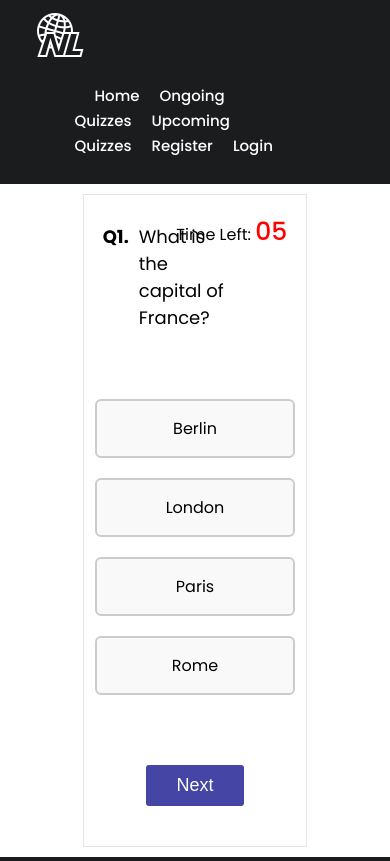
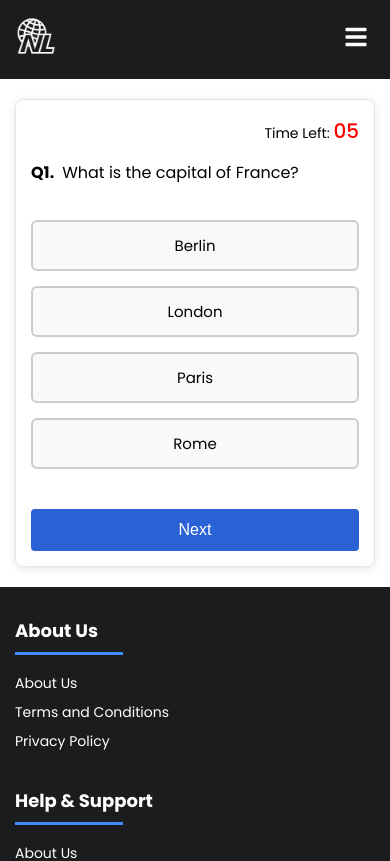
Before and after one commit to ripon-coder/react-learn, a React (Vite) app: page /quiz/1 in a window 390 px wide. Shown: the top 861 px of the page. Built offline with nearby package versions, Linux system fonts and the light colour scheme; sample sign-in values are in the browser's storage.

Commit message:
responsive done

```diff
--- a/package.json
+++ b/package.json
@@ -12,6 +12,7 @@
   "dependencies": {
     "react": "^19.1.0",
     "react-dom": "^19.1.0",
+    "react-icons": "^5.5.0",
     "react-responsive-carousel": "^3.2.23",
     "react-router-dom": "^7.7.1",
     "react-toastify": "^11.0.5"
--- a/src/components/category/Category.css
+++ b/src/components/category/Category.css
@@ -1,10 +1,11 @@
-.category-main{
+.category-main {
     color: #fff;
     display: flex;
     justify-content: space-between;
     width: 100%;
 }
-.category{
+
+.category {
     margin-top: 30px;
     margin-bottom: 10px;
     flex-basis: 23%;
@@ -13,11 +14,13 @@
     justify-content: center;
     align-items: center;
 }
-.category i{
+
+.category i {
     font-size: 28px;
     color: #2A62D6;
 }
-.category h1{
+
+.category h1 {
     margin-top: 15px;
     font-size: 18px;
     text-align: center;
@@ -25,21 +28,25 @@
     margin-bottom: 1px;
     color: #2A62D6;
 }
-.category p{
+
+.category p {
     text-align: justify;
     font-size: 13px;
     word-spacing: -2px;
 }
-.category img{
+
+.category img {
     width: 100%;
 }
-.btnGroup{
+
+.btnGroup {
     display: flex;
-    justify-content:space-between;
+    justify-content: space-between;
     gap: 10px;
     margin-top: 15px;
 }
-.btn{
+
+.btn {
     background-color: rgb(69, 69, 165);
     color: #fff;
     padding: 10px;
@@ -49,7 +56,8 @@
     border-radius: 3px;
     cursor: pointer;
 }
-.btnlist{
+
+.btnlist {
     display: flex;
     gap: 15px;
     justify-content: center;
@@ -57,7 +65,8 @@
     margin-top: 15px;
     padding-bottom: 50px;
 }
-.btnlist button{
+
+.btnlist button {
     padding: 10px;
     color: #fff;
     background-color: rgb(69, 69, 165);
@@ -68,3 +77,25 @@
     margin-left: 5px;
     margin-right: 5px;
 }
+
+/* Responsive styles */
+@media (max-width: 768px) {
+    .container{
+        max-width: 100% !important;
+    }
+    .category-main {
+        flex-direction: column;
+    }
+    .category{
+        border-bottom: 0.6px solid rgba(184, 182, 182, 0.4);
+        padding-bottom: 50px;
+    }
+    .category:last-child{
+        border: none;
+        padding-bottom: 0px;
+    }
+    .btnlist button {
+        font-size: 15px;
+        font-weight: 500;
+    }
+}
--- a/src/components/footer/Footer.css
+++ b/src/components/footer/Footer.css
@@ -35,3 +35,15 @@
     font-size: 14px;
     padding-top: 8px;
 }
+
+@media (max-width: 768px) {
+    .footerSection{
+        flex-direction: column;
+    }
+    .eachfooterSection:first-child{
+        margin-top: 0px;
+    }
+    .eachfooterSection{
+        margin-top: 35px;
+    }
+}
--- a/src/components/footer/Footer.jsx
+++ b/src/components/footer/Footer.jsx
@@ -5,7 +5,7 @@ export default function Footer() {
       <div className="footer">
         <div className="container">
           <div className="footerSection">
-            <div>
+            <div className="eachfooterSection">
               <h2>About Us</h2>
               <ul>
                 <li>About Us</li>
@@ -13,7 +13,7 @@ export default function Footer() {
                 <li>Privacy Policy</li>
               </ul>
             </div>
-            <div>
+            <div className="eachfooterSection">
               <h2>Help & Support</h2>
               <ul>
                 <li>About Us</li>
@@ -21,7 +21,7 @@ export default function Footer() {
                 <li>Privacy Policy</li>
               </ul>
             </div>
-            <div>
+            <div className="eachfooterSection">
               <h2>Quick Links</h2>
               <ul>
                 <li>About Us</li>
@@ -29,7 +29,7 @@ export default function Footer() {
                 <li>Privacy Policy</li>
               </ul>
             </div>
-            <div>
+            <div className="eachfooterSection">
               <h2>Download Our App</h2>
               <ul>
                 <li>About Us</li>
--- a/src/components/login/Login.css
+++ b/src/components/login/Login.css
@@ -3,10 +3,10 @@
     display: flex;
     justify-content: center;
     align-items: center;
-    height: 80vh; /* center vertically */
-    background-color: #121212; /* optional dark background */
     padding: 20px;
     box-sizing: border-box;
+    margin-top: 30px;
+    margin-bottom: 30px;
 }
 
 /* Main form container */
@@ -87,3 +87,7 @@
     font-size: 13px;
     color: #ccc;
 }
+
+@media (max-width: 768px) {
+
+}
--- a/src/components/navbar/Navbar.css
+++ b/src/components/navbar/Navbar.css
@@ -1,17 +1,81 @@
-.navbar{
-    color: #fff;
+/* Base styles */
+.navbar {
+    background: #1a1c1d;
+    color: white;
+    padding: 1rem;
+    position: relative;
+    z-index: 100;
+  }
+
+  .nav-container {
     display: flex;
-    flex-wrap: wrap;
+    justify-content: space-between;
     align-items: center;
-    justify-content: space-between;
-    padding-top:10px;
-    padding-bottom: 10px;
-}
-.navbar li{
-    list-style: none;
-    display: inline;
-    margin-left: 20px;
+    max-width: 1200px;
+    margin: 0 auto;
+  }
+
+  .nav-logo img {
+    height: 40px;
+  }
+
+  /* Desktop menu */
+  .desktop-menu {
+    display: flex;
+    gap: 2rem;
+  }
+
+  .desktop-menu a {
+    color: white;
+    text-decoration: none;
+    font-weight: 400;
+  }
+
+  /* Mobile menu button */
+  .mobile-menu-btn {
+    display: none;
+    background: none;
+    border: none;
+    color: white;
+    font-size: 1.5rem;
     cursor: pointer;
+  }
+
+  /* Mobile menu */
+  .mobile-menu {
+    display: none;
+    flex-direction: column;
+    background: #444;
+    position: absolute;
+    top: 100%;
+    left: 0;
+    right: 0;
+    padding: 1rem;
+    z-index: 101;
+  }
+
+  .mobile-menu.open {
+    display: flex;
+  }
+
+  .mobile-menu a {
+    color: white;
+    text-decoration: none;
+    padding: 0.5rem 0;
+    border-bottom: 1px solid #555;
     font-size: 15px;
-    font-weight: 500;
-}
+  }
+  .mobile-menu a:last-child {
+    border-bottom: none;
+  }
+
+  /* Responsive styles */
+  @media (max-width: 768px) {
+    .desktop-menu {
+      display: none;
+    }
+
+    .mobile-menu-btn {
+      display: block;
+    }
+  }
--- a/src/components/navbar/Navbar.jsx
+++ b/src/components/navbar/Navbar.jsx
@@ -1,25 +1,46 @@
+import React, { useState } from "react";
 import { Link } from "react-router-dom";
+import { FaBars, FaTimes } from "react-icons/fa";
+import logo from "../../assets/logo.png";
 import "./Navbar.css";
-import logo from "../../assets/logo.png";
+
 export default function Navbar() {
+  const [isOpen, setIsOpen] = useState(false);
+
   return (
-    <>
-      <div className="gray-dark">
-        <div className="navbar container">
-          <div>
-            <img src={logo} alt="logo" />
-          </div>
-          <div>
-            <ul>
-              <li><Link to="/">Home</Link></li>
-              <li>Ongoing Quizzes</li>
-              <li>Upcoming Quizzes</li>
-              <li>Register</li>
-              <li><Link to="login">Login</Link></li>
-            </ul>
-          </div>
+    <nav className="navbar">
+      <div className="nav-container">
+        <div className="nav-logo">
+          <img src={logo} alt="Logo" />
+        </div>
+
+        {/* Mobile menu button */}
+        <button
+          className="mobile-menu-btn"
+          onClick={() => setIsOpen(!isOpen)}
+          aria-label="Menu"
+        >
+          {isOpen ? <FaTimes /> : <FaBars />}
+        </button>
+
+        {/* Desktop menu */}
+        <div className="desktop-menu">
+          <Link to="/">Home</Link>
+          <Link to="/quizzes">Ongoing Quizzes</Link>
+          <Link to="/quizzes">Upcoming Quizzes</Link>
+          <Link to="/register">Register</Link>
+          <Link to="/login">Login</Link>
         </div>
       </div>
-    </>
+
+      {/* Mobile menu */}
+      <div className={`mobile-menu ${isOpen ? "open" : ""}`}>
+        <Link to="/" onClick={() => setIsOpen(false)}>Home</Link>
+        <Link to="/quizzes" onClick={() => setIsOpen(false)}>Ongoing Quizzes</Link>
+        <Link to="/quizzes" onClick={() => setIsOpen(false)}>Upcoming Quizzes</Link>
+        <Link to="/register" onClick={() => setIsOpen(false)}>Register</Link>
+        <Link to="/login" onClick={() => setIsOpen(false)}>Login</Link>
+      </div>
+    </nav>
   );
 }
--- a/src/components/quiz-list/Quizlist.css
+++ b/src/components/quiz-list/Quizlist.css
@@ -77,3 +77,25 @@
     margin-top: 5px;
     font-size: 14px;
 }
+
+@media (max-width: 768px) {
+    .main-quiz-list h1 {
+        font-size: 20px;
+    }
+
+    .main-each-finish-quiz {
+        flex-direction: column;
+    }
+
+    .each-finish-quiz {
+        border-bottom: 0.6px solid rgba(184, 182, 182, 0.4);
+        padding-top: 26px;
+    }
+    .each-finish-quiz:first-child{
+        padding-top: 0px;
+    }
+    .each-finish-quiz:last-child{
+        border: none;
+    }
+
+}
--- a/src/components/quiz/Quiz.css
+++ b/src/components/quiz/Quiz.css
@@ -1,93 +1,195 @@
-.main-quiz {
-    width: 70%;
-    margin: 0 auto;
-    border: 1px solid rgba(0, 0, 0, 0.1);
-    margin-top: 10px;
-    margin-bottom: 10px;
-    padding-bottom: 40px;
-}
-
-.questionSection {
-    position: relative;
-}
-
-.questionSection h1 {
-    max-width: 75%;
-    font-size: 18px;
-    font-weight: 400;
-    display: flex;
-    align-items: flex-start;
-    gap: 10px;
-    padding: 28px 19px;
+/* Quiz Container */
+.container {
+    padding: 0 15px;
     width: 100%;
     box-sizing: border-box;
   }
 
-.questionSection .questionNumber {
-    white-space: nowrap;
-    font-weight: bold;
+  .main-quiz {
+    width: 100%;
+    max-width: 800px;
+    margin: 20px auto;
+    border: 1px solid rgba(0, 0, 0, 0.1);
+    padding: 20px;
+    box-sizing: border-box;
+    border-radius: 8px;
+    box-shadow: 0 2px 10px rgba(0, 0, 0, 0.1);
   }
 
-.questionSection .questionText {
+  /* Question Section - Forces single line without truncation */
+  .questionSection {
+    position: relative;
+    display: flex;
+    align-items: center;
+    justify-content: space-between;
     width: 100%;
+    padding: 15px 0;
+    margin-bottom: 20px;
+    overflow: visible; /* Changed from hidden */
   }
 
-
-.questionSection p {
-    display: inline-block;
-    position: absolute;
-    right: 6px;
-    top: 2px;
-    width: 124px;
+  .questionSection h1 {
+    display: flex;
+    align-items: center;
+    gap: 8px;
+    font-size: 18px;
+    font-weight: 400;
+    margin: 0;
+    white-space: nowrap;
+    overflow: visible; /* Changed from hidden */
+    min-width: 0;
+    flex-wrap: nowrap;
   }
 
-.questionSection p span {
+  .questionNumber {
+    font-weight: bold;
+    flex-shrink: 0;
+  }
+
+  .questionText {
+    white-space: nowrap;
+    overflow: visible; /* Changed from hidden */
+    text-overflow: clip; /* Changed from ellipsis */
+    flex-shrink: 1;
+    min-width: 0;
+  }
+
+  .timer {
+    flex-shrink: 0;
+    font-size: 16px;
+    margin-left: 15px;
+  }
+
+  .timer span {
     font-size: 25px;
     color: red;
     font-weight: 500;
   }
 
+  /* Options Section */
   .mainOptionSection {
-    max-width: 70%;
+    width: 100%;
     margin: 0 auto;
   }
 
   .optionSection {
-    margin-top: 40px;
     display: flex;
     flex-wrap: wrap;
-    gap: 20px;
+    gap: 15px;
     justify-content: center;
   }
 
   .optionSection label {
-    flex: 0 0 48%;
-    /* each label takes approx 48% of container */
-    min-width: 200px;
+    flex: 1 1 45%;
+    min-width: 150px;
     padding: 15px;
     border: 2px solid #ccc;
     border-radius: 6px;
     text-align: center;
     cursor: pointer;
     background-color: #f9f9f9;
-    transition: background-color 0.3s, border-color 0.3s;
+    transition: all 0.3s;
     box-sizing: border-box;
+    font-size: 16px;
   }
 
-/* Hide radio buttons */
   .optionSection input[type="radio"] {
     display: none;
   }
 
-/* Optional: style checked state (modern browser support only) */
   .optionSection label:has(input:checked) {
     border-color: green;
     background-color: #d4f5d4;
   }
 
+  /* Next Button */
   .next_btn {
     display: block;
-    margin: 70px auto 0 auto;
-    padding: 10px 30px;
-    font-size: 18px;
+    margin: 40px auto 0;
+    padding: 12px 30px;
+    font-size: 16px;
+    background-color: var(--primary-color);
+    color: white;
+    border: none;
+    border-radius: 4px;
+    cursor: pointer;
+    transition: background-color 0.3s;
   }
+
+  .next_btn:hover {
+    background-color: #45a049;
+  }
+
+  /* Result Text */
+  .result {
+    text-align: center;
+    font-size: 24px;
+    margin: 40px 0;
+  }
+
+  /* Responsive Adjustments */
+  @media (max-width: 992px) {
+    .questionSection {
+      flex-wrap: nowrap;
+    }
+
+    .questionText {
+      white-space: normal; /* Allow wrapping only when needed */
+      overflow: visible;
+    }
+  }
+
+  @media (max-width: 768px) {
+    .main-quiz {
+      padding: 15px;
+      padding-top: 30px;
+    }
+
+    .questionSection {
+      flex-direction: column;
+      align-items: flex-start;
+      gap: 10px;
+    }
+
+    .questionSection h1 {
+      width: 100%;
+      margin-top: 15px;
+    }
+
+    .timer {
+      position: absolute;
+      right: 0;
+      top: -28px;
+      margin-left: 0;
+    }
+
+    .optionSection label {
+      flex: 1 1 100%;
+    }
+
+    .next_btn {
+      width: 100%;
+    }
+  }
+
+  @media (max-width: 480px) {
+    .questionSection h1 {
+      font-size: 16px;
+      flex-direction: row;
+      align-items: center;
+      margin-top: 15px;
+    }
+
+    .timer {
+      font-size: 14px;
+    }
+
+    .timer span {
+      font-size: 20px;
+    }
+
+    .optionSection label {
+      padding: 12px 10px;
+      font-size: 15px;
+    }
+  }
--- a/src/components/quiz/Quiz.jsx
+++ b/src/components/quiz/Quiz.jsx
@@ -57,8 +57,11 @@ export default function Quiz() {
     }
   };
 
+  // Keep all your existing imports and questions array
+  // The React component logic remains exactly the same
+  // Only the JSX structure needs minor adjustments for responsiveness
+
   return (
-    <>
     <div className="container">
       <div className="main-quiz">
         {!showResult ? (
@@ -70,9 +73,8 @@ export default function Quiz() {
                   {questions[current].question}
                 </span>
               </h1>
-                <p>
-                  Time Left:{" "}
-                  <span>{timeLeft < 10 ? `0${timeLeft}` : timeLeft}</span>
+              <p className="timer">
+                Time Left: <span>{timeLeft < 10 ? `0${timeLeft}` : timeLeft}</span>
               </p>
             </div>
             <div className="mainOptionSection">
@@ -96,12 +98,9 @@ export default function Quiz() {
             </button>
           </>
         ) : (
-            <h2 style={{ textAlign: "center" }}>
-              Your Score: {score} / {questions.length}
-            </h2>
+          <h2 className="result">Your Score: {score} / {questions.length}</h2>
         )}
       </div>
     </div>
-    </>
   );
 }
```
Also changed, not shown: 1 other file (tests, documents, lock files or other folders). Lines whose indentation alone changed are shown as unchanged.
